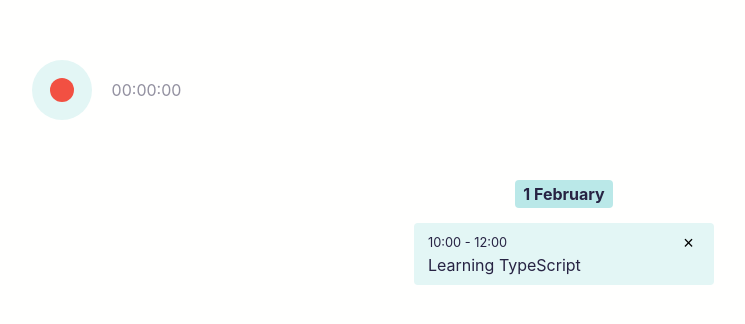
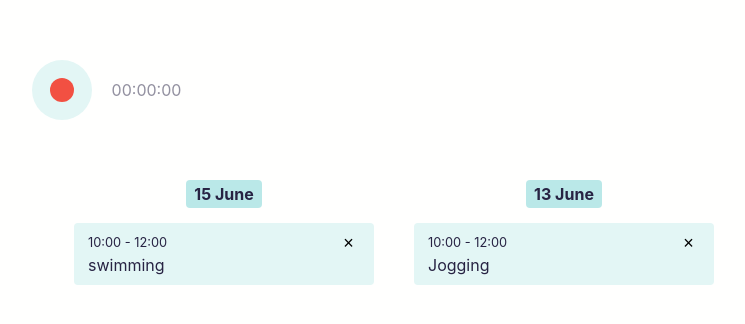
Before and after one commit to alejandrotoledoweb/react-redux-ts, a React (Create React App) app: page / in a window 1280 px wide. Shown: the top 324 px of the page, without its empty margins (531-1276 px from the left). Built offline with nearby package versions, Linux system fonts and the light colour scheme; data requests are answered from the project's data file.

Commit message:
add events through global state using redux and dispatching an action

```diff
--- a/json-server/db.json
+++ b/json-server/db.json
@@ -9,8 +9,8 @@
     {
       "id": 2,
       "title": "swimming",
-      "dateStart": "2022-06-13T21:08:23.101Z",
-      "dateEnd": "2022-06-13T22:08:23.101Z"
+      "dateStart": "2022-06-15T21:08:23.101Z",
+      "dateEnd": "2022-06-15T22:08:23.101Z"
     }
   ]
 }
--- a/src/components/Calendar/Calendar.tsx
+++ b/src/components/Calendar/Calendar.tsx
@@ -1,26 +1,106 @@
-import React from "react";
-import { connect } from "react-redux";
+import React, { useEffect } from "react";
+import { connect, ConnectedProps } from "react-redux";
 import "./Calendar.css";
+import { RootState } from "../../redux/store";
+import { selectUserEventsArray, loadUserEvents, UserEvent } from "../../redux/user-events";
+import { addZero } from "../../lib/utils";
 
-const Calendar: React.FC = () => {
+const mapState = (state: RootState) => ({
+  events: selectUserEventsArray(state),
+});
+
+const mapDispatch = {
+  loadUserEvents,
+};
+
+const connector = connect(mapState, mapDispatch);
+
+type PropsFromRedux = ConnectedProps<typeof connector>;
+
+interface Props extends PropsFromRedux {}
+
+const createDateKey = (date: Date) => {
+  const year = date.getUTCFullYear();
+  const month = date.getUTCMonth() + 1;
+  const day = date.getUTCDate();
+  return `${year}-${addZero(month)}-${addZero(day)}`;
+};
+
+const groupEventsByDay = (events: UserEvent[]) => {
+  const groups: Record<string, UserEvent[]> = {};
+
+  const addToGroup = (dateKey: string, event: UserEvent) => {
+    if (groups[dateKey] === undefined) {
+      groups[dateKey] = [];
+    }
+
+    groups[dateKey].push(event);
+  };
+
+  events.forEach((event) => {
+    const dateStartKey = createDateKey(new Date(event.dateStart));
+    const dateEndKey = createDateKey(new Date(event.dateEnd));
+
+    addToGroup(dateStartKey, event);
+
+    if (dateEndKey !== dateStartKey) {
+      addToGroup(dateEndKey, event);
+    }
+  });
+
+  return groups;
+};
+
+const Calendar: React.FC<Props> = ({ events, loadUserEvents }) => {
+  useEffect(() => {
+    loadUserEvents();
+  }, []);
+
+  let groupedEvents: ReturnType<typeof groupEventsByDay> | undefined;
+  let sortedGroupKeys: string[] | undefined;
+
+  if (events.length) {
+    groupedEvents = groupEventsByDay(events);
+    sortedGroupKeys = Object.keys(groupedEvents).sort(
+      (date1, date2) => +new Date(date1) - +new Date(date2),
+    );
+  }
+
+  return groupedEvents && sortedGroupKeys ? (
+    <div className="calendar">
+      {sortedGroupKeys.map((dayKey) => {
+        const events = groupedEvents ? groupedEvents[dayKey] : [];
+        const groupDate = new Date(dayKey);
+        const day = groupDate.getDate();
+        const month = groupDate.toLocaleString(undefined, { month: "long" });
+
         return (
-    <div className="calendar">
-      <div className="calendar-day">
+          <div className="calendar-day" key={dayKey}>
             <div className="calendar-day-label">
-          <span>1 February</span>
+              <span>
+                {day} {month}
+              </span>
             </div>
             <div className="calendar-events">
-          <div className="calendar-event">
+              {events.map((event) => {
+                return (
+                  <div className="calendar-event" key={event.id}>
                     <div className="calendar-event-info">
                       <div className="calendar-event-time">10:00 - 12:00</div>
-              <div className="calendar-event-title">Learning TypeScript</div>
+                      <div className="calendar-event-title">{event.title}</div>
                     </div>
                     <button className="calendar-event-delete-button">&times;</button>
                   </div>
-        </div>
+                );
+              })}
             </div>
           </div>
         );
+      })}
+    </div>
+  ) : (
+    <p>Loading...</p>
+  );
 };
 
-export default Calendar;
+export default connector(Calendar);
--- a/src/components/Recorder/Recorder.tsx
+++ b/src/components/Recorder/Recorder.tsx
@@ -3,8 +3,7 @@
 import { selectDateStart, start, stop } from "../../redux/recorder";
 import "./Recorder.css";
 import cx from "classnames";
-
-const addZero = (num: number) => (num < 10 ? `0${num}` : `${num}`);
+import { addZero } from "../../lib/utils";
 
 const Recorder: React.FC = () => {
   const dispatch = useDispatch();
--- /dev/null
+++ b/src/lib/utils.ts
@@ -0,0 +1 @@
+export const addZero = (num: number) => (num < 10 ? `0${num}` : `${num}`);
--- a/src/redux/store.ts
+++ b/src/redux/store.ts
@@ -1,10 +1,10 @@
 import { combineReducers, legacy_createStore as createStore, applyMiddleware } from "redux";
 import thunk from "redux-thunk";
+import userEventsReducer from "./user-events";
 import recorderReducer from "./recorder";
-import userEventsReducer from "./user-events";
 
 const rootReducer = combineReducers({
-  eventsEvents: userEventsReducer,
+  userEvents: userEventsReducer,
   recorder: recorderReducer,
 });
 
--- a/src/redux/user-events.ts
+++ b/src/redux/user-events.ts
@@ -1,10 +1,12 @@
-import { AnyAction } from "redux";
+import { AnyAction, Action } from "redux";
+import { ThunkAction } from "redux-thunk";
+import { RootState } from "./store";
 
-interface UserEvent {
+export interface UserEvent {
   id: number;
   title: string;
   dateStart: string;
-  dataEnd: string;
+  dateEnd: string;
 }
 
 interface UserEventsState {
@@ -12,13 +14,78 @@
   allIds: UserEvent["id"][];
 }
 
+const LOAD_REQUEST = "userEvents/load_request";
+
+interface LoadRequestAction extends Action<typeof LOAD_REQUEST> {}
+
+const LOAD_SUCCESS = "userEvents/load_success";
+
+interface LoadSuccessAction extends Action<typeof LOAD_SUCCESS> {
+  payload: {
+    events: UserEvent[];
+  };
+}
+
+const LOAD_FAILURE = "userEvents/load_failure";
+
+interface LoadFailureAction extends Action<typeof LOAD_FAILURE> {
+  error: string;
+}
+
+export const loadUserEvents =
+  (): ThunkAction<
+    void,
+    RootState,
+    undefined,
+    LoadRequestAction | LoadSuccessAction | LoadFailureAction
+  > =>
+  async (dispatch, getState) => {
+    dispatch({
+      type: LOAD_REQUEST,
+    });
+
+    try {
+      const response = await fetch("http://localhost:3001/events");
+      const events: UserEvent[] = await response.json();
+
+      dispatch({
+        type: LOAD_SUCCESS,
+        payload: { events },
+      });
+    } catch (e) {
+      dispatch({
+        type: LOAD_FAILURE,
+        error: "Failed to load events.",
+      });
+    }
+  };
+
+const selectUserEventsState = (rootState: RootState) => rootState.userEvents;
+
+export const selectUserEventsArray = (rootState: RootState) => {
+  const state = selectUserEventsState(rootState);
+  return state.allIds.map((id) => state.byIds[id]);
+};
+
 const initialState: UserEventsState = {
   byIds: {},
   allIds: [],
 };
 
-const userEventsReducer = (state: UserEventsState = initialState, action: AnyAction) => {
+const userEventsReducer = (state: UserEventsState = initialState, action: LoadSuccessAction) => {
   switch (action.type) {
+    case LOAD_SUCCESS: {
+      const { events } = action.payload;
+      return {
+        ...state,
+        allIds: events.map(({ id }) => id),
+        byIds: events.reduce<UserEventsState["byIds"]>((byIds, event) => {
+          byIds[event.id] = event;
+          return byIds;
+        }, {}),
+      };
+    }
+
     default:
       return state;
   }
```
Also changed, not shown: redux/recorder.ts (deleted, +0 -47 lines), redux/store.ts (deleted, +0 -14 lines), redux/user-events.ts (deleted, +0 -84 lines), .eslintrc.js. Lines whose indentation alone changed are shown as unchanged.
